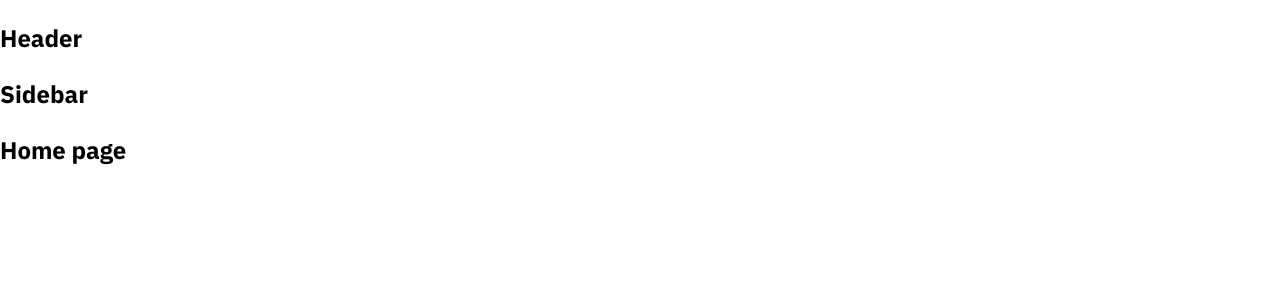
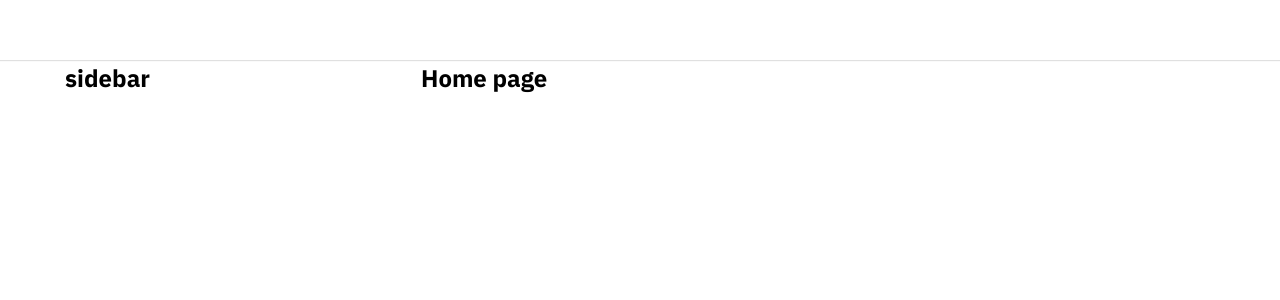
Before and after one commit to nguyendacnguyenbinh/tiktok-ui, a React (Create React App) app: page / in a window 1280 px wide. Shown: the top 300 px of the page. Built offline with nearby package versions, Linux system fonts and the light colour scheme.

Commit message:
Dựng khung layout mặc định

```diff
--- a/package.json
+++ b/package.json
@@ -6,6 +6,7 @@
     "@testing-library/jest-dom": "^5.16.5",
     "@testing-library/react": "^13.4.0",
     "@testing-library/user-event": "^13.5.0",
+    "classnames": "^2.3.2",
     "css-reset-and-normalize": "^2.3.6",
     "customize-cra": "^1.0.0",
     "react": "^18.2.0",
--- a/src/components/GlobalStyles/GlobalStyles.scss
+++ b/src/components/GlobalStyles/GlobalStyles.scss
@@ -3,10 +3,16 @@
 
 :root {
     --primary: #fe2c55;
+
+    //Default layout
+    --default-layout-header-height: 60px;
+    --default-layout-width: 1150px;
 }
 
 * {
     box-sizing: border-box;
+    margin: 0;
+    padding: 0;
 }
 
 html {
--- /dev/null
+++ b/src/components/Layout/DefaultLayout/DefaultLayout.module.scss
@@ -0,0 +1,15 @@
+.wrapper {
+    display: flex;
+    justify-content: center;
+    flex-direction: column;
+    align-items: center;
+}
+
+.container {
+    width: var(--default-layout-width);
+    display: flex;
+}
+
+.content {
+    flex: 1;
+}
--- /dev/null
+++ b/src/components/Layout/DefaultLayout/Sidebar/Sidebar.module.scss
@@ -0,0 +1,3 @@
+.wrapper {
+    width: 356px;
+}
--- a/src/components/Layout/DefaultLayout/Sidebar/index.js
+++ b/src/components/Layout/DefaultLayout/Sidebar/index.js
@@ -1,5 +1,14 @@
+import classNames from 'classnames/bind';
+import styles from './Sidebar.module.scss';
+
+const cx = classNames.bind(styles);
+
 function Sidebar() {
-    return <h2>Sidebar</h2>;
+    return (
+        <aside className={cx('wrapper')}>
+            <h2>sidebar</h2>
+        </aside>
+    );
 }
 
 export default Sidebar;
--- a/src/components/Layout/DefaultLayout/index.js
+++ b/src/components/Layout/DefaultLayout/index.js
@@ -1,13 +1,17 @@
+import classNames from 'classnames/bind';
 import Header from '~/components/Layout/components/Header';
+import styles from './DefaultLayout.module.scss';
 import Sidebar from './Sidebar';
+
+const cx = classNames.bind(styles);
 
 function DefaultLayout({ children }) {
     return (
-        <div>
+        <div className={cx('wrapper')}>
             <Header />
-            <div className="containter">
+            <div className={cx('container')}>
                 <Sidebar />
-                <div className="content">{children}</div>
+                <div className={cx('content')}>{children}</div>
             </div>
         </div>
     );
--- a/src/components/Layout/HeaderOnly/index.js
+++ b/src/components/Layout/HeaderOnly/index.js
@@ -1,6 +1,6 @@
 import Header from '~/components/Layout/components/Header';
 
-function DefaultLayout({ children }) {
+function HeaderOnly({ children }) {
     return (
         <div>
             <Header />
@@ -11,4 +11,4 @@
     );
 }
 
-export default DefaultLayout;
+export default HeaderOnly;
--- /dev/null
+++ b/src/components/Layout/components/Header/Header.module.scss
@@ -0,0 +1,12 @@
+.wrapper {
+    width: 100%;
+    height: var(--default-layout-header-height, 60px);
+    box-shadow: 0px 1px 1px rgb(0, 0, 0, 0.12);
+    display: flex;
+    justify-content: center;
+}
+
+.inner {
+    height: 100%;
+    width: var(--default-layout-width);
+}
--- a/src/components/Layout/components/Header/index.js
+++ b/src/components/Layout/components/Header/index.js
@@ -1,5 +1,13 @@
+import classNames from 'classnames/bind';
+import styles from './Header.module.scss';
+
+const cs = classNames.bind(styles);
 function Header() {
-    return <h2>Header</h2>;
+    return (
+        <header className={cs('wrapper')}>
+            <div className={cs('inner')}></div>
+        </header>
+    );
 }
 
 export default Header;
```
Also changed, not shown: 1 other file (tests, documents, lock files or other folders).
